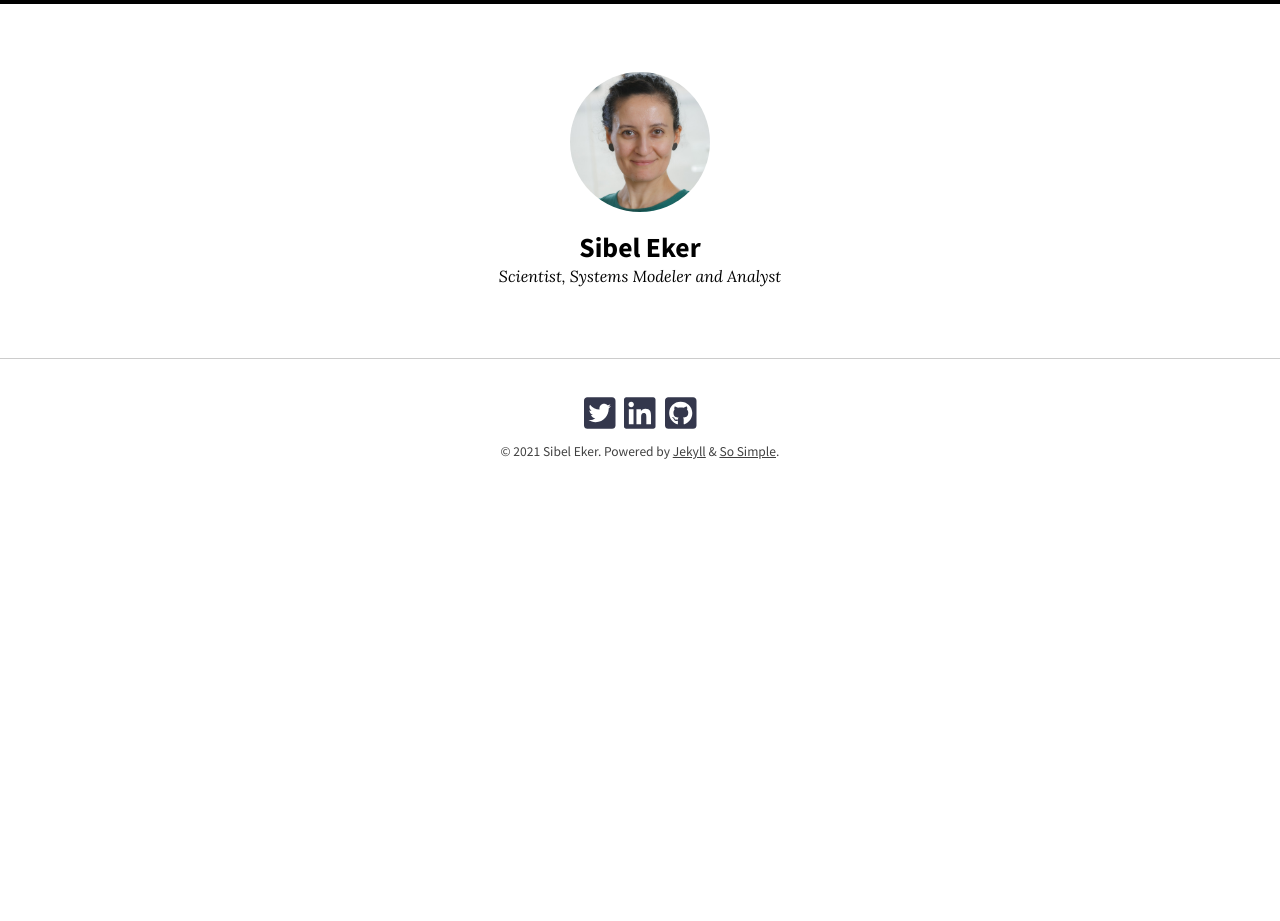
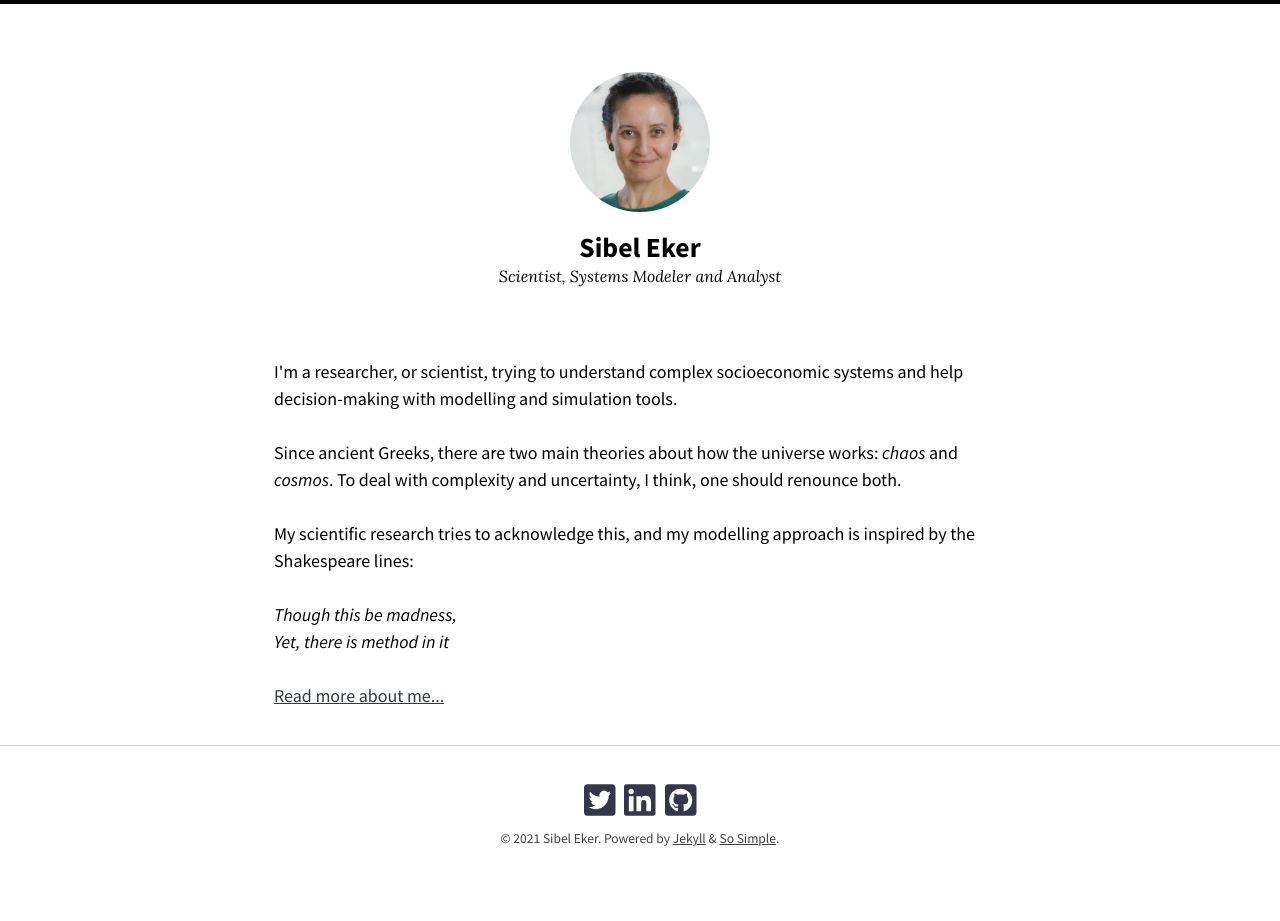
Before and after one commit to sibeleker/sibeleker.github.io, a Jekyll site: the page built from index.html, in a window 1280 px wide. Built offline with Jekyll 4.4.1, drawn with Linux system fonts in a browser that asks for light colours; nearby versions of some CDN libraries; the list of posts is cut into pages by our own code; before the commit the page ends 900 px from its top, so only the background shows below that.

Commit message:
update index.html with paragrpah

```diff
--- a/index.html
+++ b/index.html
@@ -5,3 +5,12 @@ show_excerpts: true
 paginate: true
 entries_layout: list
 ---
+
+<div class="home">
+	<p>I'm a researcher, or scientist, trying to understand complex socioeconomic systems and help decision-making with modelling and simulation tools.</p>
+	<p>Since ancient Greeks, there are two main theories about how the universe works: <em>chaos</em> and <em>cosmos</em>. To deal with complexity and uncertainty, I think, one should renounce both.</p>
+	<p>My scientific research tries to acknowledge this, and my modelling approach is inspired by the Shakespeare lines:</p>
+	<p><em>Though this be madness,<br /> Yet, there is method in it</em></p>
+	<p><a href="/about">Read more about me...</a></p>
+
+</div>
```
